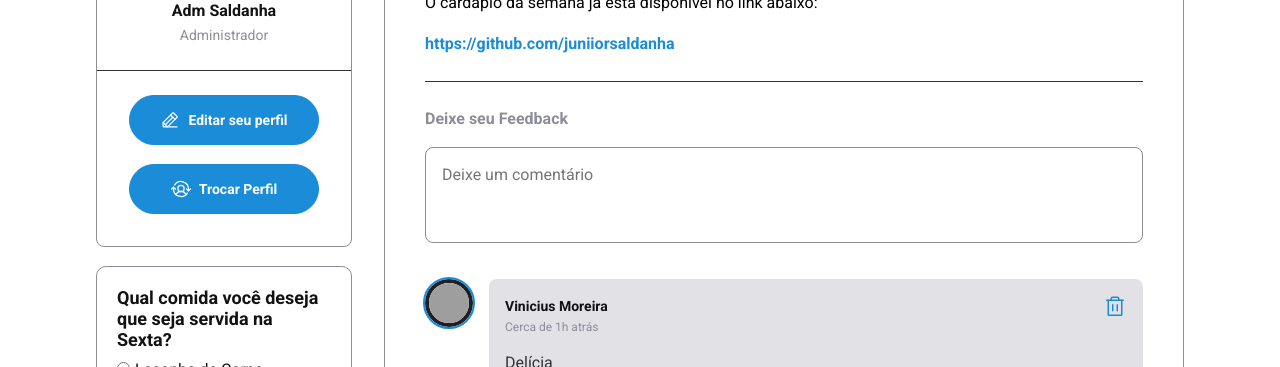
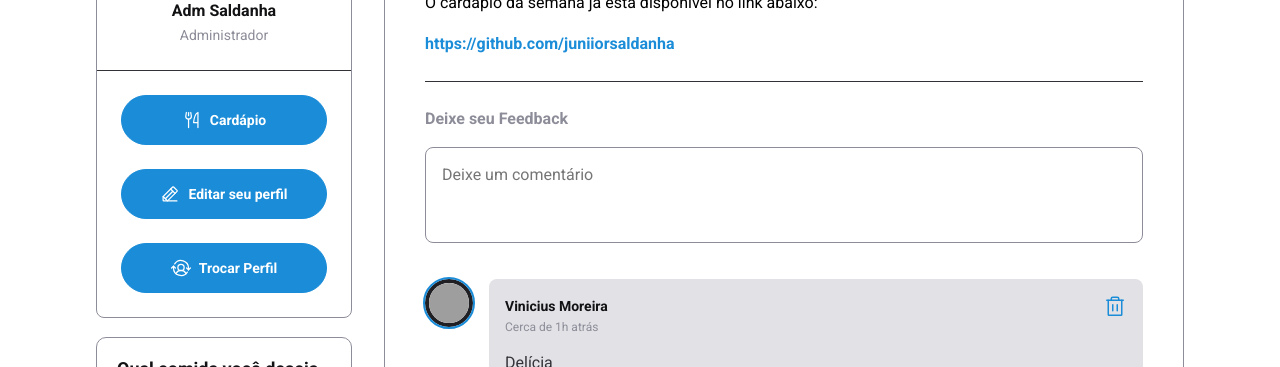
Before and after one commit to juniiorsaldanha/Projeto_Final_WEB, a React (Vite) app: page / in a window 1280 px wide. Shown: the part 333-700 px from the top of the page. Built offline with nearby package versions, Linux system fonts and the light colour scheme; grey boxes are pictures that could not be loaded.

Commit message:
Criando botao cardapio e dando espaço correto

```diff
--- a/src/components/Sidebar.jsx
+++ b/src/components/Sidebar.jsx
@@ -1,5 +1,6 @@
 import { PencilLine } from "phosphor-react"
 import { UserSwitch } from "phosphor-react"
+import { ForkKnife } from "phosphor-react"
 import { Avatar } from "./Avatar";
 
 import styles from "./Sidebar.module.css";
@@ -21,14 +22,18 @@ export function Sidebar(){
 
             <footer>
                 <a href="#">
+                    <ForkKnife size={20} />
+                    Cardápio
+                </a>
+                <a href="#">
                     <PencilLine size={20}/>
                     Editar seu perfil
                 </a>
-                <br />
                 <a href="#">
                     <UserSwitch size={20} />
                     Trocar Perfil
                 </a>
+
             </footer>
         </aside>
     );
--- a/src/components/Sidebar.module.css
+++ b/src/components/Sidebar.module.css
@@ -42,7 +42,11 @@
 .sidebar footer{
     border-top: 1px solid var(--gray-600);
     margin-top: 1.5rem;
-    padding: 1.5rem 2rem 2rem;
+    padding: 1.5rem 1.5rem 0 1.5rem;
+
+    display: flex;
+    flex-direction: column;
+    justify-content: space-between;
 }
 
 .sidebar footer a{
@@ -56,6 +60,7 @@
     display: block;
     text-decoration: none;
     font-size: 14px;
+    margin-bottom: 24px;
 
     display: flex;
     justify-content: center;
```
